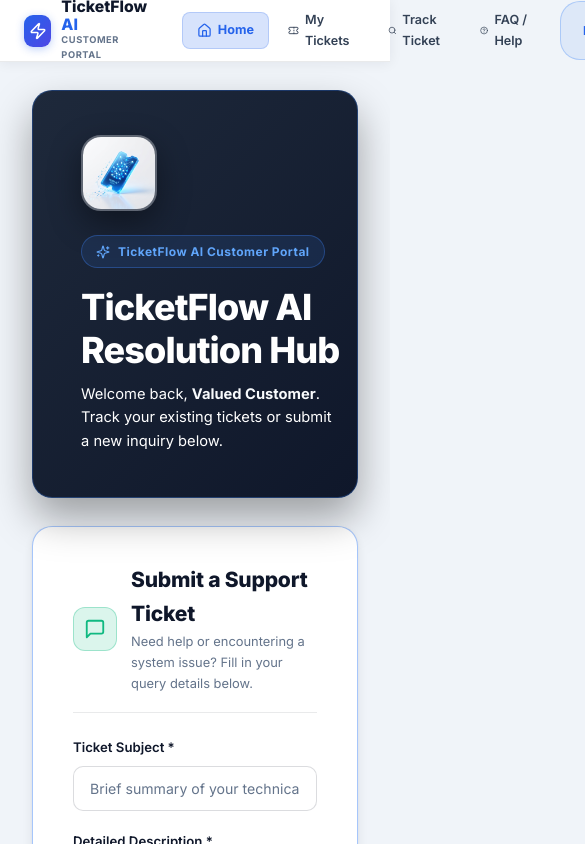
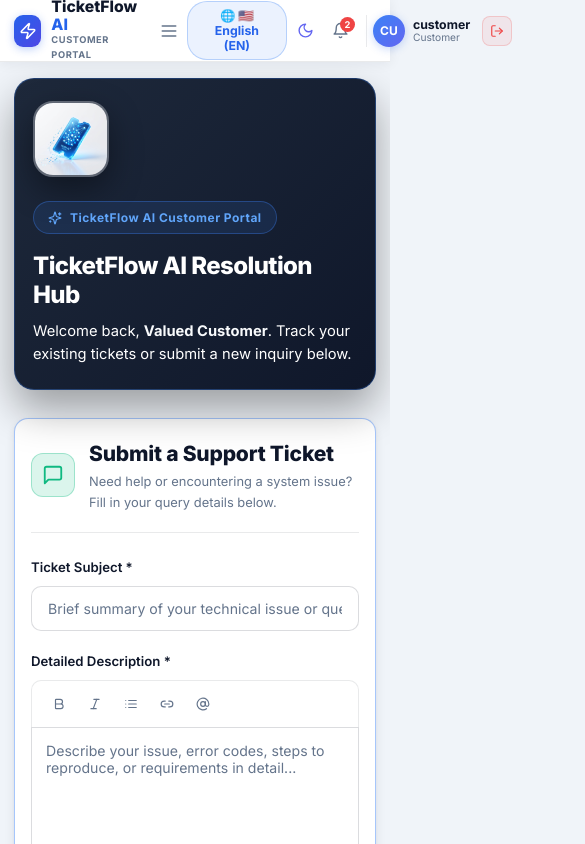
Before and after one commit to Deepakvk07/ticket-prioritization-system, a React (Vite) app in the folder frontend/: page /home in a window 390 px wide. Shown: the top 844 px of the page, 585 px wide, since content can reach past the window. Built offline with nearby package versions, Linux system fonts and the light colour scheme.

Commit message:
fix: add PWA mobile responsive media queries, safe area inset handling, and mobile hamburger drawer menu to eliminate content overlap on small screens

```diff
--- a/frontend/src/components/Topbar.jsx
+++ b/frontend/src/components/Topbar.jsx
@@ -1,5 +1,5 @@
 import { useState, useEffect, useRef } from 'react'
-import { Search, Bell, HelpCircle, Sun, Moon, X, Ticket, CheckCircle2, AlertCircle, LayoutDashboard, Headphones, BarChart2, Cpu, Home, LogOut, Zap } from 'lucide-react'
+import { Search, Bell, HelpCircle, Sun, Moon, X, Ticket, CheckCircle2, AlertCircle, LayoutDashboard, Headphones, BarChart2, Cpu, Home, LogOut, Zap, Menu } from 'lucide-react'
 import { useNavigate, useLocation, NavLink } from 'react-router-dom'
 import { supabase } from '../lib/supabase'
 import { useTranslation } from '../lib/i18n'
@@ -15,6 +15,7 @@ export default function Topbar({ user, placeholder }) {
   const { t, lang } = useTranslation()
   const [query, setQuery] = useState('')
   const [showNotifs, setShowNotifs] = useState(false)
+  const [mobileMenuOpen, setMobileMenuOpen] = useState(false)
   const [notifications, setNotifications] = useState(getNotifications())
   const [isDark, setIsDark] = useState(() => localStorage.getItem('tf_theme') === 'dark')
   const navigate = useNavigate()
@@ -129,8 +130,8 @@ export default function Topbar({ user, placeholder }) {
           </div>
         </div>
 
-        {/* Horizontal Navigation Tabs */}
-        <nav style={{ display: 'flex', alignItems: 'center', gap: 4, marginLeft: 10 }}>
+        {/* Horizontal Navigation Tabs (Desktop) */}
+        <nav className="topbar-desktop-nav" style={{ display: 'flex', alignItems: 'center', gap: 4, marginLeft: 10 }}>
           {navItems.map(item => {
             const Icon = item.icon
             const isActive = location.pathname === item.to
@@ -158,6 +159,14 @@ export default function Topbar({ user, placeholder }) {
 
       {/* Right Controls */}
       <div className="topbar-right" style={{ display: 'flex', alignItems: 'center', gap: 14 }}>
+        {/* Mobile Hamburger Toggle Button */}
+        <button
+          className="topbar-mobile-toggle icon-btn"
+          title="Toggle Navigation Menu"
+          onClick={() => setMobileMenuOpen(!mobileMenuOpen)}
+        >
+          {mobileMenuOpen ? <X size={20} /> : <Menu size={20} />}
+        </button>
         {/* If Customer Panel: Show Language Switch Button instead of Search Bar */}
         {activeRole === 'customer' ? (
           <button
@@ -295,6 +304,34 @@ export default function Topbar({ user, placeholder }) {
           </button>
         </div>
       </div>
+
+      {/* Mobile Slide-down Navigation Drawer */}
+      {mobileMenuOpen && (
+        <div className="mobile-nav-drawer animate-fade">
+          {navItems.map(item => {
+            const Icon = item.icon
+            const isActive = location.pathname === item.to
+            return (
+              <NavLink
+                key={item.to}
+                to={item.to}
+                onClick={() => setMobileMenuOpen(false)}
+                style={{
+                  display: 'flex', alignItems: 'center', gap: 10,
+                  padding: '10px 16px', borderRadius: 10, fontSize: '0.92rem',
+                  fontWeight: isActive ? 700 : 600,
+                  color: isActive ? 'var(--accent)' : 'var(--text-primary)',
+                  background: isActive ? 'var(--accent-dim)' : 'var(--bg-input)',
+                  border: isActive ? '1px solid rgba(37,99,235,0.3)' : '1px solid var(--border)'
+                }}
+              >
+                <Icon size={18} />
+                <span>{item.label}</span>
+              </NavLink>
+            )
+          })}
+        </div>
+      )}
     </header>
   )
 }
--- a/frontend/src/index.css
+++ b/frontend/src/index.css
@@ -1120,3 +1120,97 @@ img { max-width: 100%; display: block; }
 .mb-2 { margin-bottom: 8px; }
 .mb-3 { margin-bottom: 12px; }
 .mb-4 { margin-bottom: 16px; }
+
+/* ── Mobile Responsive & PWA Standalone Optimization ────────── */
+.topbar-mobile-toggle {
+  display: none !important;
+}
+
+.mobile-nav-drawer {
+  display: none;
+}
+
+/* PWA Display Standalone & Mobile Viewport Rules */
+@media (max-width: 768px) {
+  .topbar {
+    padding: 0 14px !important;
+    position: relative !important;
+  }
+
+  .topbar-desktop-nav {
+    display: none !important;
+  }
+
+  .topbar-mobile-toggle {
+    display: inline-flex !important;
+  }
+
+  .mobile-nav-drawer {
+    display: flex !important;
+    position: absolute;
+    top: 62px;
+    left: 0;
+    right: 0;
+    background: var(--bg-surface);
+    border-bottom: 1px solid var(--border-active);
+    box-shadow: 0 16px 40px rgba(0, 0, 0, 0.6);
+    padding: 16px;
+    z-index: 9999;
+    flex-direction: column;
+    gap: 8px;
+  }
+
+  .page-body {
+    padding: 16px 14px !important;
+    overflow-x: hidden;
+  }
+
+  /* Fix grid column overlaps on mobile screens */
+  .kpi-grid,
+  .grid-2,
+  .grid-3,
+  .grid-4 {
+    grid-template-columns: 1fr !important;
+    gap: 12px !important;
+  }
+
+  .home-hero-card {
+    padding: 22px 18px !important;
+  }
+
+  .card {
+    padding: 18px 16px !important;
+    border-radius: 14px !important;
+  }
+
+  /* Prevent table column crush & overlaps */
+  .table-container {
+    overflow-x: auto !important;
+    -webkit-overflow-scrolling: touch;
+    width: 100%;
+  }
+
+  .data-table {
+    min-width: 600px;
+  }
+
+  /* Safe Area Inset Support for Mobile Notches & Bottom Bars */
+  body {
+    padding-top: env(safe-area-inset-top);
+    padding-bottom: env(safe-area-inset-bottom);
+  }
+}
+
+@media (max-width: 480px) {
+  .topbar-right {
+    gap: 8px !important;
+  }
+
+  .topbar-right .search-bar {
+    display: none !important;
+  }
+
+  .home-hero-card h1 {
+    font-size: 1.6rem !important;
+  }
+}
```
